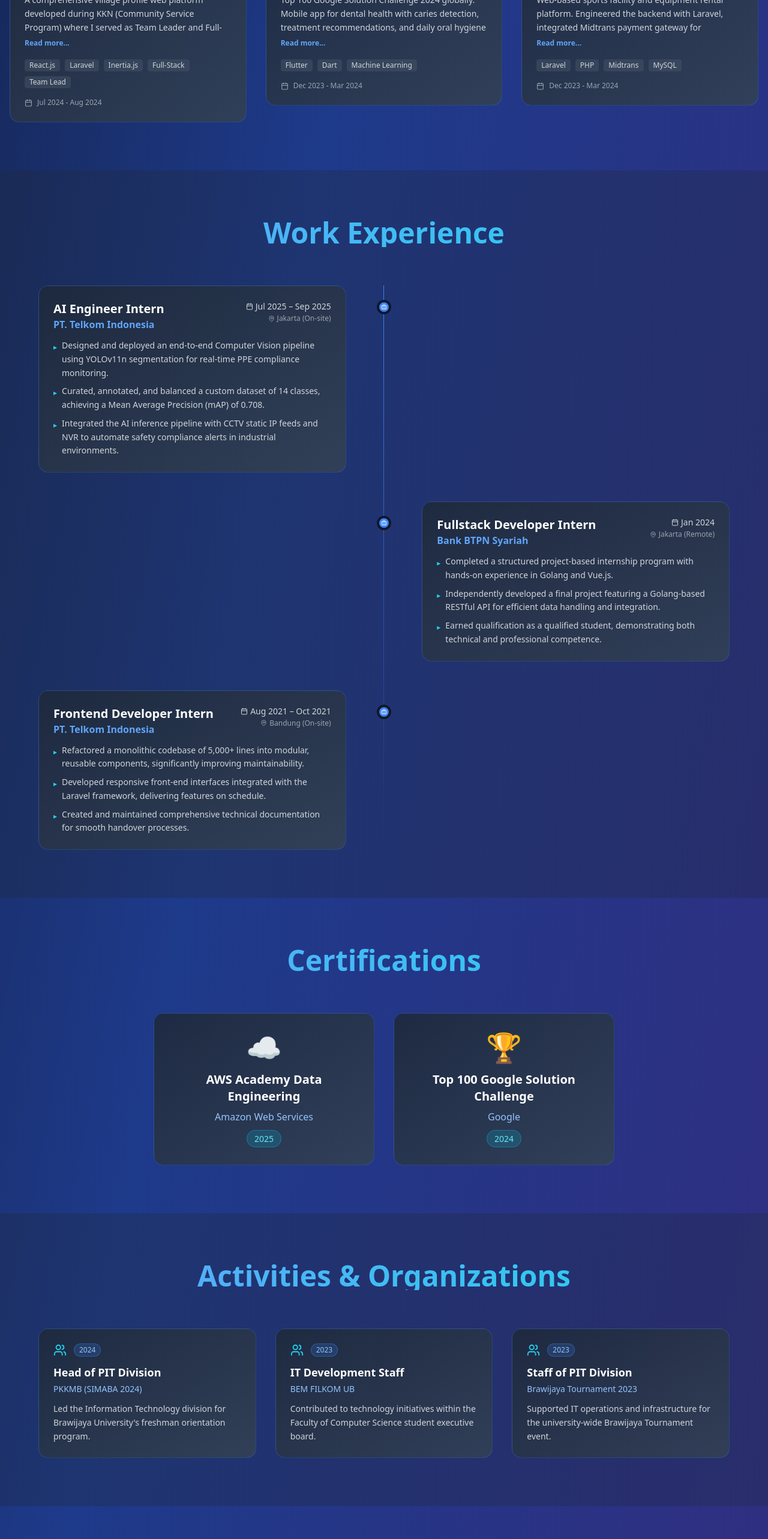
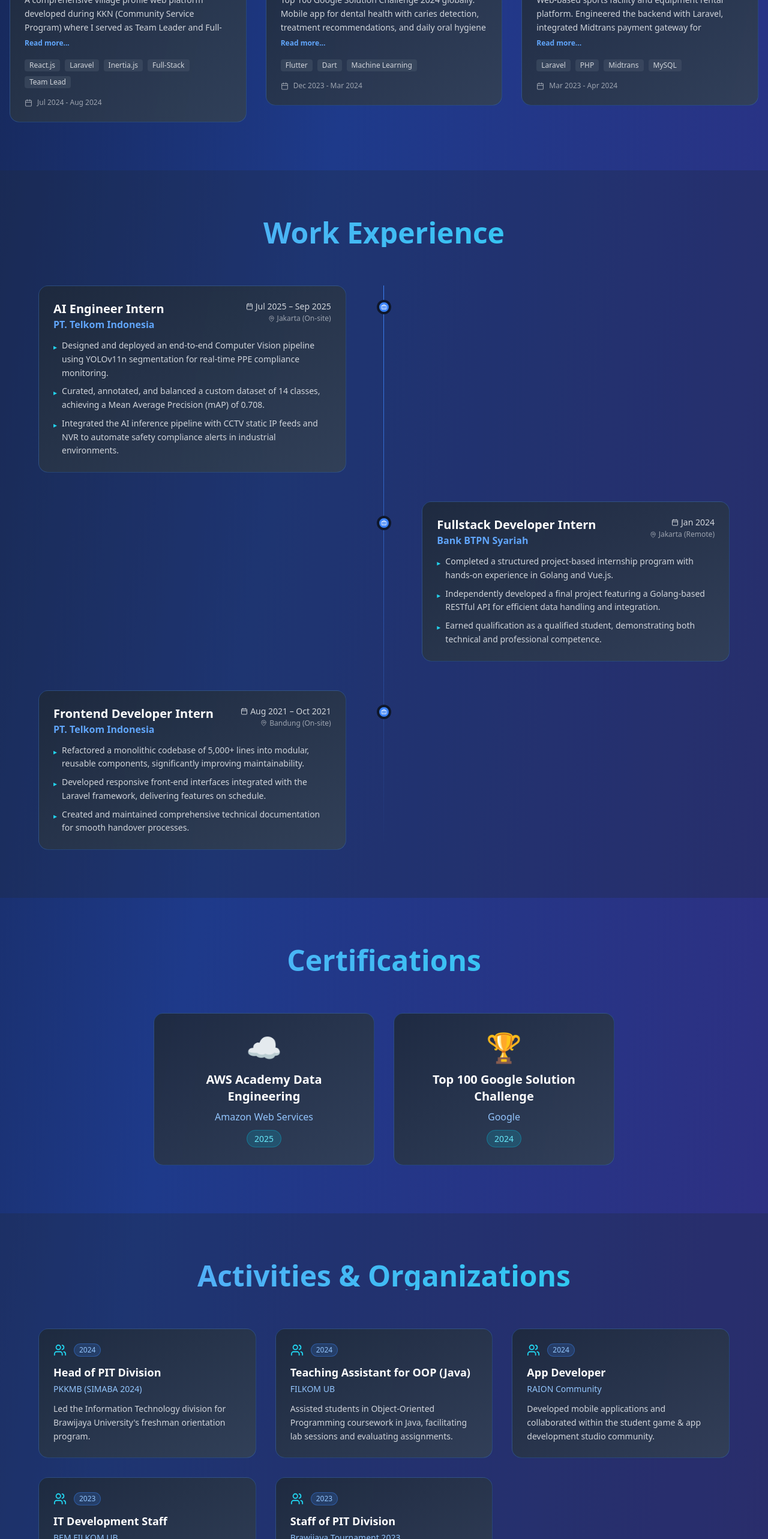
Before and after one commit to AhmadSultanMA/web-porto, a React (Vite) app: page / in a window 1280 px wide. Shown: the part 3800-6366 px from the top of the page at 60% size. Built offline with nearby package versions, Linux system fonts and the light colour scheme.

Commit message:
update cv and adding porfolio Data

```diff
--- a/src/data/portfolioData.js
+++ b/src/data/portfolioData.js
@@ -183,7 +183,7 @@ export const projects = [
     description:
       "Web-based sports facility and equipment rental platform. Engineered the backend with Laravel, integrated Midtrans payment gateway for automated transaction processing, and optimized database schemas to prevent double-booking issues.",
     tech: ["Laravel", "PHP", "Midtrans", "MySQL"],
-    date: "Dec 2023 - Mar 2024",
+    date: "Mar 2023 - Apr 2024",
     type: "Community Project",
     category: "Web",
     link: "#",
@@ -251,6 +251,20 @@ export const activities = [
       "Led the Information Technology division for Brawijaya University's freshman orientation program.",
   },
   {
+    role: "Teaching Assistant for OOP (Java)",
+    org: "FILKOM UB",
+    year: "2024",
+    description:
+      "Assisted students in Object-Oriented Programming coursework in Java, facilitating lab sessions and evaluating assignments.",
+  },
+  {
+    role: "App Developer",
+    org: "RAION Community",
+    year: "2024",
+    description:
+      "Developed mobile applications and collaborated within the student game & app development studio community.",
+  },
+  {
     role: "IT Development Staff",
     org: "BEM FILKOM UB",
     year: "2023",
```
Also changed, not shown: 1 other file (tests, documents, lock files or other folders).
